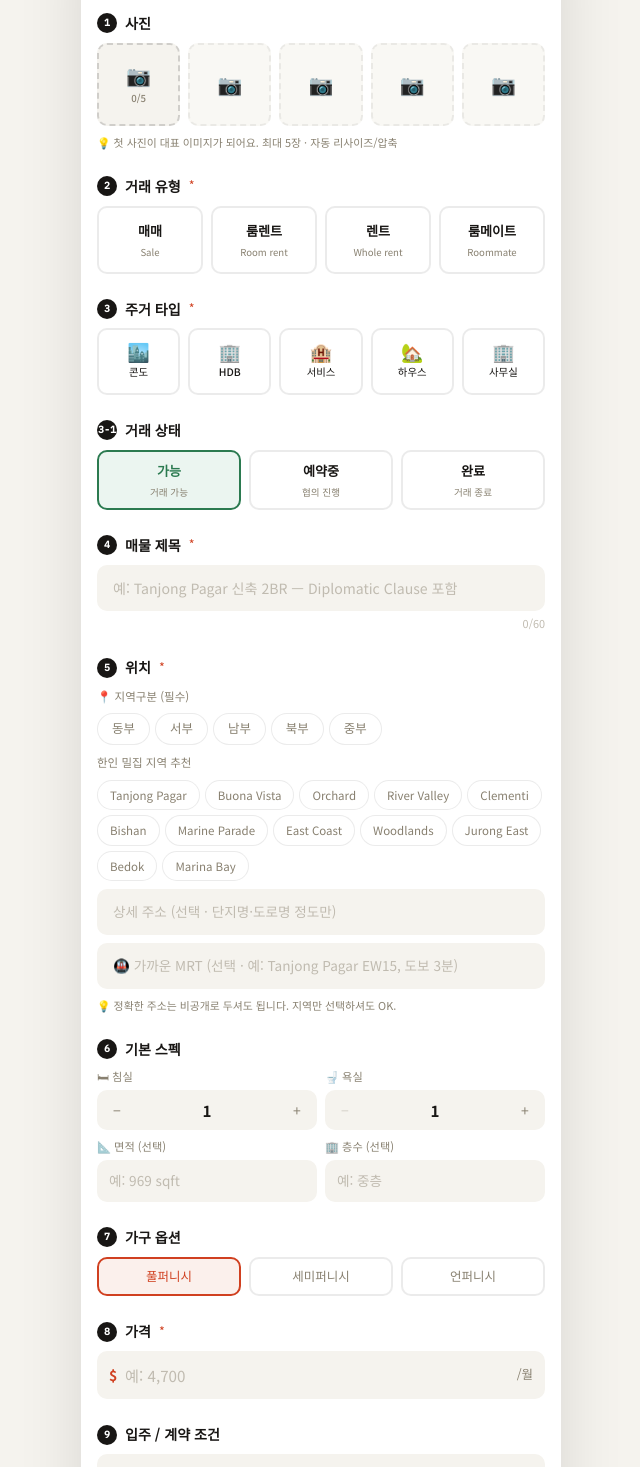
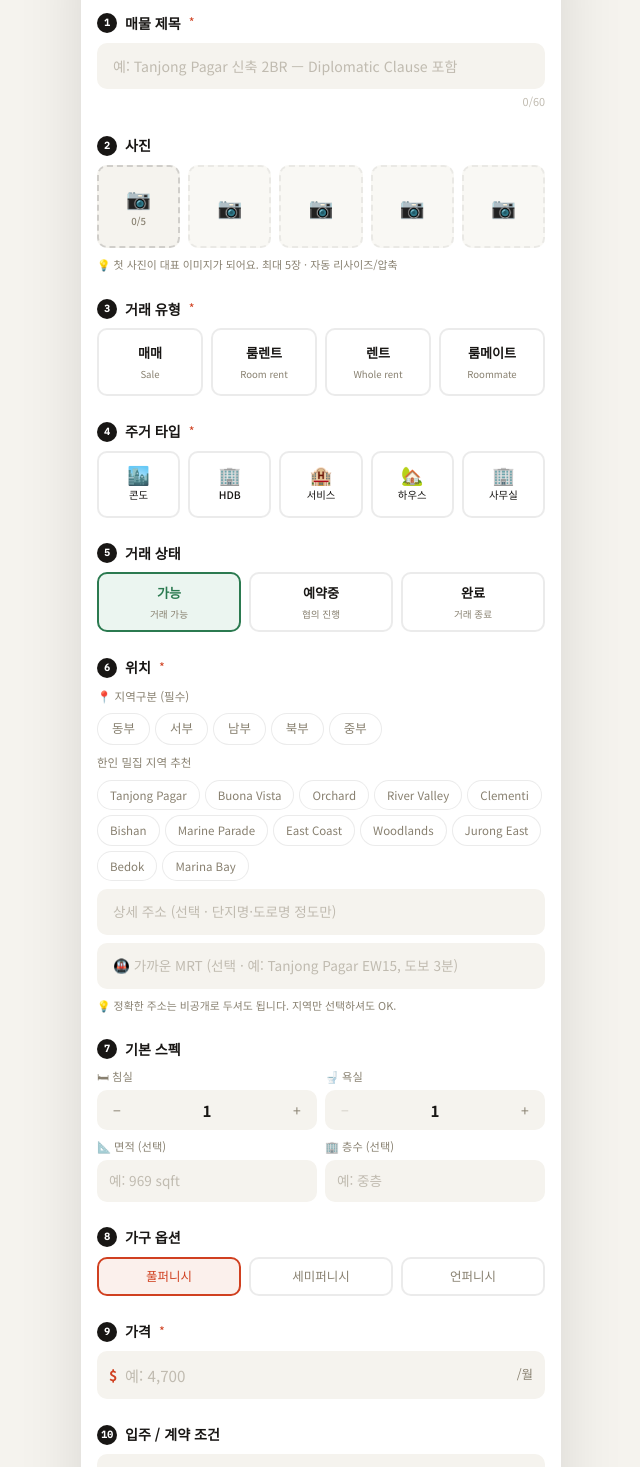
Before and after one commit to jhl9485/----, a Next.js app in the folder 싱가포르 한인 커뮤니티/sori/: page /realty/write in a window 1280 px wide. Shown: the part 60-1527 px from the top of the page, without its empty margins (319-959 px from the left). Built offline with nearby package versions, Linux system fonts and the light colour scheme.

Commit message:
즐겨찾기 버그 + 벼룩 상태 + 매물폼 순서 + BottomNav 정리 (sori-platform 동기화)

```diff
--- a/싱가포르 한인 커뮤니티/sori/src/app/realty/write/page.tsx
+++ b/싱가포르 한인 커뮤니티/sori/src/app/realty/write/page.tsx
@@ -212,15 +212,29 @@ export default function RealtyWritePage() {
       )}
 
       <div className="px-4 py-4 pb-32 space-y-6">
-        {/* 1. 사진 */}
+        {/* 1. 매물 제목 (최상단) */}
         <section>
-          <SectionTitle index="1" title="사진" />
+          <SectionTitle index="1" title="매물 제목" required />
+          <input
+            type="text"
+            value={title}
+            onChange={(e) => setTitle(e.target.value)}
+            placeholder="예: Tanjong Pagar 신축 2BR — Diplomatic Clause 포함"
+            maxLength={60}
+            className="w-full bg-[#F5F3EE] rounded-[10px] px-4 py-3 text-[0.88rem] outline-none placeholder:text-[#C0BBB0]"
+          />
+          <div className="text-right text-[0.68rem] text-[#C0BBB0] mt-1">{title.length}/60</div>
+        </section>
+
+        {/* 2. 사진 */}
+        <section>
+          <SectionTitle index="2" title="사진" />
           <ImageUploader images={photos} onChange={setPhotos} max={5} />
         </section>
 
-        {/* 2. 거래 유형 (4종: 매매·룸렌트·렌트·룸메이트) */}
+        {/* 3. 거래 유형 (4종: 매매·룸렌트·렌트·룸메이트) */}
         <section>
-          <SectionTitle index="2" title="거래 유형" required />
+          <SectionTitle index="3" title="거래 유형" required />
           <div className="grid grid-cols-4 gap-2">
             {DEALS.map((d) => (
               <button
@@ -241,9 +255,9 @@ export default function RealtyWritePage() {
           </div>
         </section>
 
-        {/* 3. 주거 타입 (5종: 콘도·HDB·서비스·하우스·사무실) */}
+        {/* 4. 주거 타입 (5종: 콘도·HDB·서비스·하우스·사무실) */}
         <section>
-          <SectionTitle index="3" title="주거 타입" required />
+          <SectionTitle index="4" title="주거 타입" required />
           <div className="grid grid-cols-5 gap-2">
             {TYPES.map((t) => (
               <button
@@ -264,9 +278,9 @@ export default function RealtyWritePage() {
           </div>
         </section>
 
-        {/* 거래 상태 */}
+        {/* 5. 거래 상태 */}
         <section>
-          <SectionTitle index="3-1" title="거래 상태" />
+          <SectionTitle index="5" title="거래 상태" />
           <div className="grid grid-cols-3 gap-2">
             {STATUSES.map((s) => (
               <button
@@ -287,23 +301,10 @@ export default function RealtyWritePage() {
           </div>
         </section>
 
-        {/* 4. 매물 제목 */}
-        <section>
-          <SectionTitle index="4" title="매물 제목" required />
-          <input
-            type="text"
-            value={title}
-            onChange={(e) => setTitle(e.target.value)}
-            placeholder="예: Tanjong Pagar 신축 2BR — Diplomatic Clause 포함"
-            maxLength={60}
-            className="w-full bg-[#F5F3EE] rounded-[10px] px-4 py-3 text-[0.88rem] outline-none placeholder:text-[#C0BBB0]"
-          />
-          <div className="text-right text-[0.68rem] text-[#C0BBB0] mt-1">{title.length}/60</div>
-        </section>
 
         {/* 5. 위치 */}
         <section>
-          <SectionTitle index="5" title="위치" required />
+          <SectionTitle index="6" title="위치" required />
           <div className="space-y-2">
             {/* 지역구분 (동서남북중) */}
             <div className="text-[0.72rem] text-[#888070] mb-1">📍 지역구분 (필수)</div>
@@ -360,7 +361,7 @@ export default function RealtyWritePage() {
 
         {/* 6. 기본 스펙 */}
         <section>
-          <SectionTitle index="6" title="기본 스펙" />
+          <SectionTitle index="7" title="기본 스펙" />
           <div className="grid grid-cols-2 gap-2">
             <div>
               <label className="text-[0.7rem] text-[#888070] mb-1 block">🛏 침실</label>
@@ -395,7 +396,7 @@ export default function RealtyWritePage() {
 
         {/* 7. 가구 옵션 */}
         <section>
-          <SectionTitle index="7" title="가구 옵션" />
+          <SectionTitle index="8" title="가구 옵션" />
           <div className="grid grid-cols-3 gap-2">
             {FURNISHINGS.map((f) => (
               <button
@@ -415,7 +416,7 @@ export default function RealtyWritePage() {
 
         {/* 8. 가격 */}
         <section>
-          <SectionTitle index="8" title="가격" required />
+          <SectionTitle index="9" title="가격" required />
           <div className="relative">
             <span className="absolute left-3 top-1/2 -translate-y-1/2 text-[0.88rem] font-bold text-[#D04020] pointer-events-none">$</span>
             <input
@@ -433,7 +434,7 @@ export default function RealtyWritePage() {
 
         {/* 9. 입주 가능일 + Diplomatic Clause */}
         <section>
-          <SectionTitle index="9" title="입주 / 계약 조건" />
+          <SectionTitle index="10" title="입주 / 계약 조건" />
           <input
             type="text"
             value={availableFrom}
@@ -469,7 +470,7 @@ export default function RealtyWritePage() {
 
         {/* 10. 단지 편의시설 */}
         <section>
-          <SectionTitle index="10" title="단지 편의시설" />
+          <SectionTitle index="11" title="단지 편의시설" />
           <div className="flex flex-wrap gap-2">
             {AMENITY_OPTIONS.map((a) => {
               const selected = amenities.includes(a);
@@ -492,7 +493,7 @@ export default function RealtyWritePage() {
 
         {/* 11. 매물 설명 */}
         <section>
-          <SectionTitle index="11" title="매물 설명" required />
+          <SectionTitle index="12" title="매물 설명" required />
           <textarea
             value={description}
             onChange={(e) => setDescription(e.target.value)}
--- a/싱가포르 한인 커뮤니티/sori/src/components/layout/BottomNav.tsx
+++ b/싱가포르 한인 커뮤니티/sori/src/components/layout/BottomNav.tsx
@@ -23,7 +23,7 @@ export default function BottomNav() {
   return (
     <div className="fixed bottom-0 left-0 right-0 bg-white/97 backdrop-blur-md border-t border-black/[0.07] z-50 pb-[env(safe-area-inset-bottom)]">
       <div className="flex items-stretch h-[64px]">
-      {/* 가로 스크롤 즐겨찾기 영역 */}
+      {/* 가로 스크롤 즐겨찾기 영역 (글쓰기 버튼 제거됨) */}
       <div className="flex-1 flex items-center overflow-x-auto scrollbar-hide px-1">
         {scrollItems.map((tab) => {
           const active = isActive(tab.href);
@@ -55,15 +55,6 @@ export default function BottomNav() {
         })}
       </div>
 
-      {/* 글쓰기 고정 버튼 (항상 우측) */}
-      <Link
-        href="/write"
-        className="flex-shrink-0 w-[64px] flex flex-col items-center justify-center gap-[3px] border-l border-black/[0.05] bg-[#D04020] text-white active:bg-[#B83515] transition-colors"
-        aria-label="글쓰기"
-      >
-        <span className="text-[1.2rem] leading-none">✏️</span>
-        <span className="text-[0.6rem] font-bold">글쓰기</span>
-      </Link>
       </div>
     </div>
   );
--- a/싱가포르 한인 커뮤니티/sori/src/data/fleaItems.ts
+++ b/싱가포르 한인 커뮤니티/sori/src/data/fleaItems.ts
@@ -1,3 +1,5 @@
+export type FleaStatus = "판매중" | "예약중" | "판매완료";
+
 export interface FleaItem {
   id: string;
   category: string;
@@ -22,6 +24,7 @@ export interface FleaItem {
   canMeet: boolean;
   photos?: string[];
   negotiable?: boolean;
+  status?: FleaStatus;
 }
 
 export const FLEA_CATEGORIES = ["전체", "가전/가구", "의류/잡화", "식품", "도서", "유아용품", "디지털", "기타"];
@@ -32,6 +35,7 @@ export const FLEA_ITEMS: FleaItem[] = [
     category: "가전/가구",
     emoji: "❄️",
     bg: "bg-[#EBF0FB]",
+    status: "판매중",
     title: "다이킨 에어컨 2년사용 (5 ticks)",
     price: "$380",
     originalPrice: null,
@@ -70,6 +74,7 @@ Bishan 직거래 선호. 멀리 계신 분은 편의점 택배 가능 (비용
     category: "디지털",
     emoji: "💻",
     bg: "bg-[#EBF5F0]",
+    status: "예약중",
     title: "맥북 프로 M2 14인치 (2023) 256GB",
     price: "$1,800",
     originalPrice: "$2,500",
@@ -107,6 +112,7 @@ Apple Care 가입되어 있으며 2025년 9월까지 남아있어요. 양도 가
     category: "유아용품",
     emoji: "🛒",
     bg: "bg-[#FFF0F5]",
+    status: "판매완료",
     title: "스토케 익스플로리 유모차 + 카시트 세트",
     price: "$450",
     originalPrice: "$1,200",
--- a/싱가포르 한인 커뮤니티/sori/src/lib/favorites.ts
+++ b/싱가포르 한인 커뮤니티/sori/src/lib/favorites.ts
@@ -39,16 +39,13 @@ const isBrowser = typeof window !== "undefined";
 
 export const MAX_FAV = 8;
 
-// localStorage에 저장된 id 중 현재 ALL_FAV_ITEMS에 존재하는 것만 살리고,
-// 8개 미만이면 DEFAULT_FAV_IDS에서 누락분을 자동 보충.
-// (즐겨찾기 항목 id가 바뀌어도 사용자 경험 끊김 없이 마이그레이션)
+// localStorage에 저장된 id 중 현재 ALL_FAV_ITEMS에 존재하는 것만 유지.
+// (옛 id가 사라져도 사용자가 명시적으로 선택한 항목은 그대로 보존, 자동 보충 X)
 function sanitize(ids: string[]): string[] {
   const validSet = new Set(ALL_FAV_ITEMS.map((i) => i.id));
   const valid = ids.filter((id) => validSet.has(id));
-  if (valid.length < DEFAULT_FAV_IDS.length) {
-    const missing = DEFAULT_FAV_IDS.filter((id) => !valid.includes(id));
-    return [...valid, ...missing].slice(0, MAX_FAV);
-  }
+  // 완전히 비어버린 경우(첫 진입 또는 모든 id가 무효)에만 기본값으로 복귀
+  if (valid.length === 0) return DEFAULT_FAV_IDS;
   return valid.slice(0, MAX_FAV);
 }
 
--- a/싱가포르 한인 커뮤니티/sori/src/lib/userContent.ts
+++ b/싱가포르 한인 커뮤니티/sori/src/lib/userContent.ts
@@ -3,7 +3,7 @@
 import { useEffect, useState } from "react";
 import { CATEGORIES } from "@/data/categories";
 import type { CommunityPost, CommunityCategory, VisaBadge } from "@/data/communityPosts";
-import type { FleaItem } from "@/data/fleaItems";
+import type { FleaItem, FleaStatus } from "@/data/fleaItems";
 import type { Job } from "@/data/jobs";
 import type { RealtyItem } from "@/data/realtyItems";
 import type { Business, BizCategory } from "@/data/businesses";
@@ -102,6 +102,7 @@ interface RawUserFlea {
   canMeet: boolean;
   canDeliver: boolean;
   description: string;
+  status?: FleaStatus;
   createdAt: string;
 }
 
@@ -141,6 +142,7 @@ export function userFleaToFleaItem(p: RawUserFlea): FleaItem {
     canMeet: !!p.canMeet,
     photos: p.photos || [],
     negotiable: p.negotiable,
+    status: p.status || "판매중",
   };
 }
 
```
Also changed, not shown: 싱가포르 한인 커뮤니티/sori/src/app/flea/page.tsx (+15 -6 lines), 싱가포르 한인 커뮤니티/sori/src/app/flea/write/page.tsx (+31 -2 lines).
